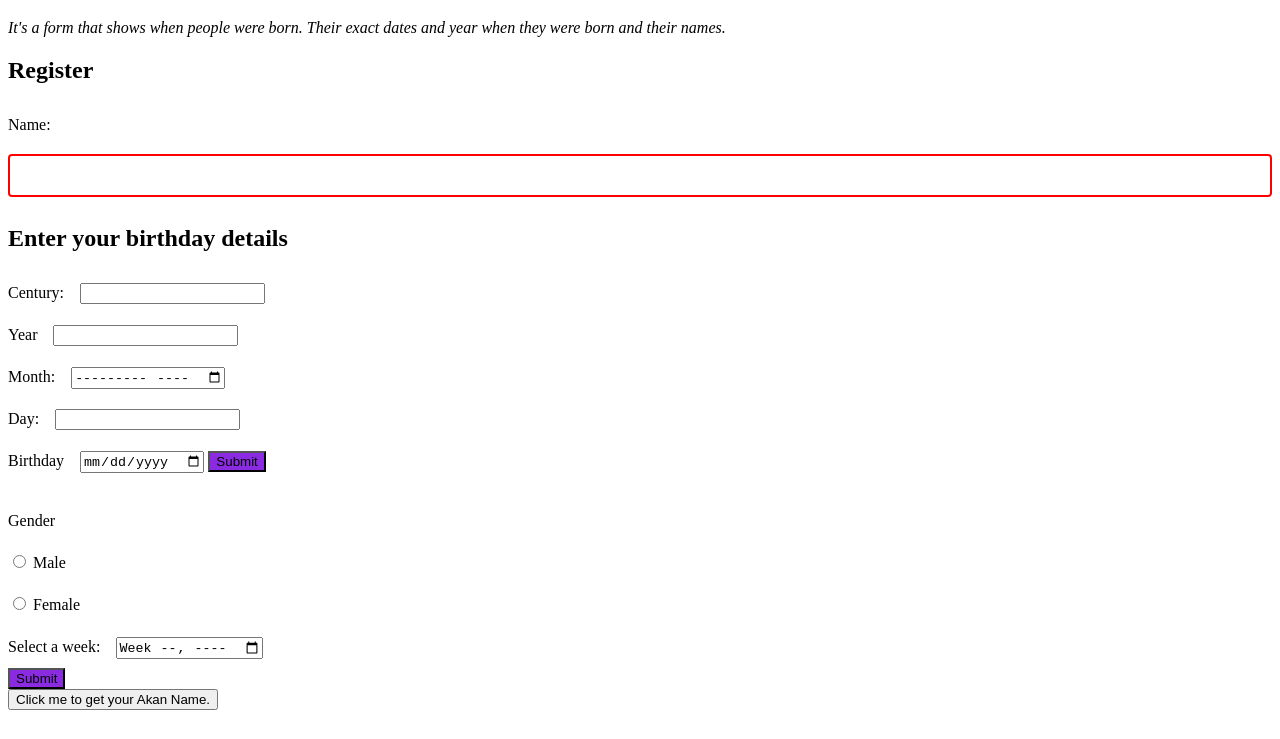
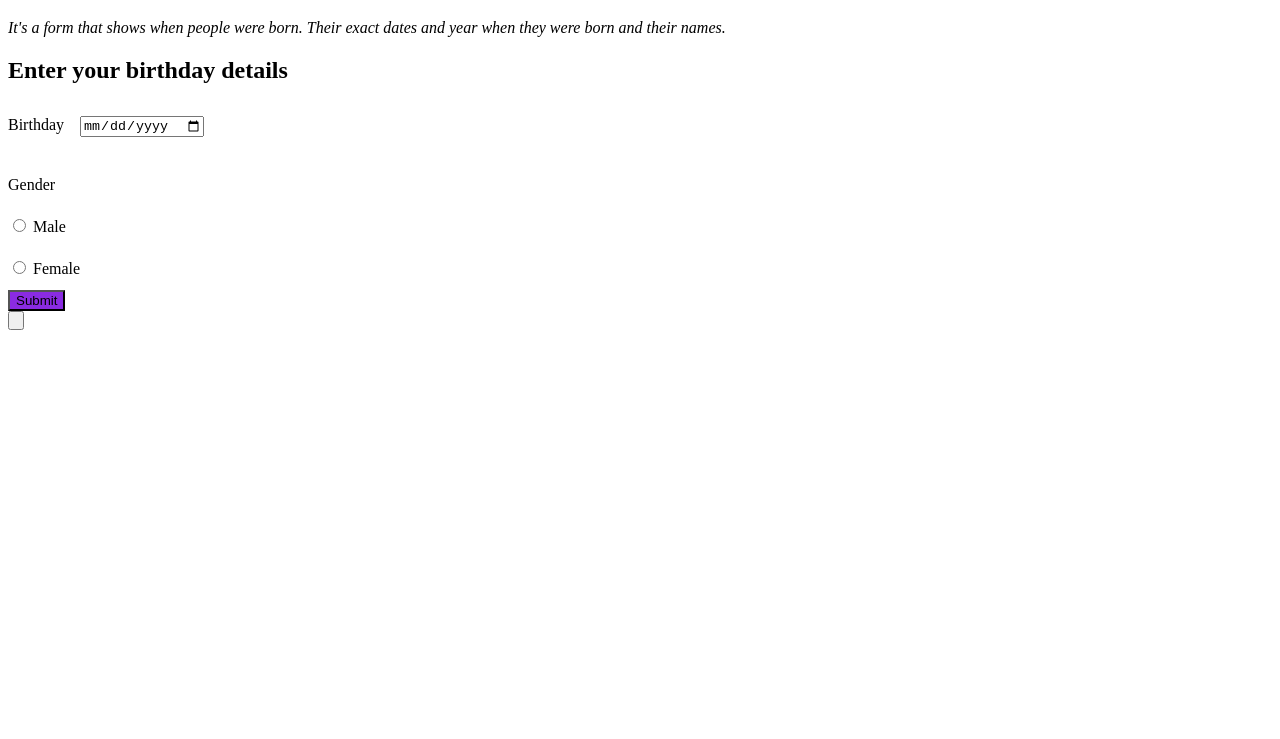
Before and after one commit to careymwarabu/Akan-Names, a website: page form.html in a window 1280 px wide. Shown: the part 61-800 px from the top of the page. Drawn offline with Linux system fonts and the light colour scheme.

Commit message:
save changes

```diff
--- a/form.html
+++ b/form.html
@@ -36,40 +36,18 @@
 <body>
     <h1>Registration Form</h1>
     <p> It's a form that shows when people were born. Their exact dates and year when they were born and their names.</p>
-    <form action="/" method="GET">
     <div>
-            <h2>Register</h2>
-        </div>
-        <div>
-            <label for="name">Name:</label>
-
-            <input type="text" id="name" name="name"><br>
+        <form action="result.html" method="GET">
     </div>
     <div>
         <h2>Enter your birthday details</h2>
 
     </div>
-        <div>
-            <label for="century">Century:</label>
-            <input type="number" id="century" name="century">
-        </div>
-        <div>
-            <label for="year">Year</label>
-            <input type="number" id="year" name="year">
-        </div>
-        <div>
-            <label for="month">Month:</label>
-            <input type="month" id="month" name="month">
-        </div>
-        <div>
-            <label for="day">Day:</label>
-            <input type="number" id="day" name="day">
     </div>
 
     <div>
         <label for="birthday">Birthday</label>
         <input type="date" id="Birthday" name="birthday">
-            <button class="btn" type="submit">Submit</button>
     </div>
     <div>
         <input type="hidden" id="Gender"><br>
@@ -79,10 +57,6 @@
         <input type="radio" id="female" name="gender" value="female">
         <label for="female">Female</label><br>
     </div>
-        <div>
-            <label for="week">Select a week:</label>
-            <input type="week" id="week" name="week">
-        </div>
 
     <div>
     </div>
@@ -90,10 +64,7 @@
     <div>
 
 
-            <button type="button" onclick="document.getElementById('demo').innerHTML = ">
-            Click me to get your Akan Name.</button>
-
-            <p id="demo"></p>
+        <button type="button" <p id="demo"></p>
 
     </div>
 
--- a/js/node.js
+++ b/js/node.js
@@ -35,6 +35,10 @@ Dayweek(20, 21, 22, 23, "F")
     "homepage": "https://careymwarabu.github.io/Moringaschool-Project2",
     "dependencies": {
         "gh-pages": "1.2.0"
+
+            onclick = "document.getElementById('demo').innerHTML = " >
+            Click me to get your Akan Name. < /button>
+
     }
 
 
```
Lines whose indentation alone changed are shown as unchanged.
